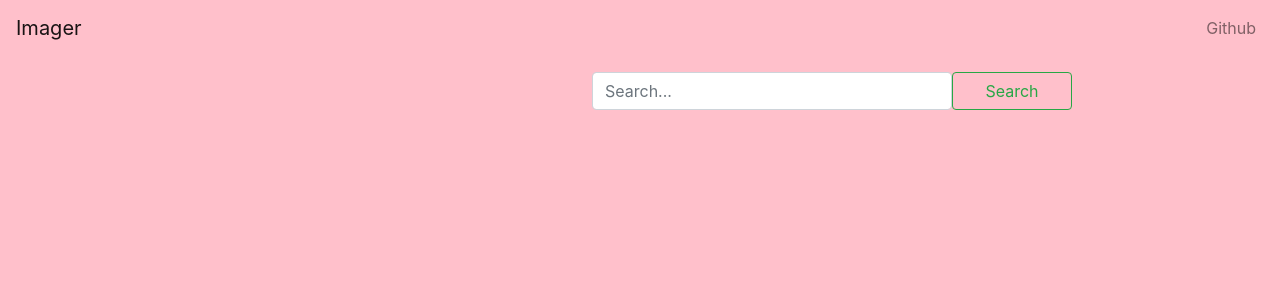
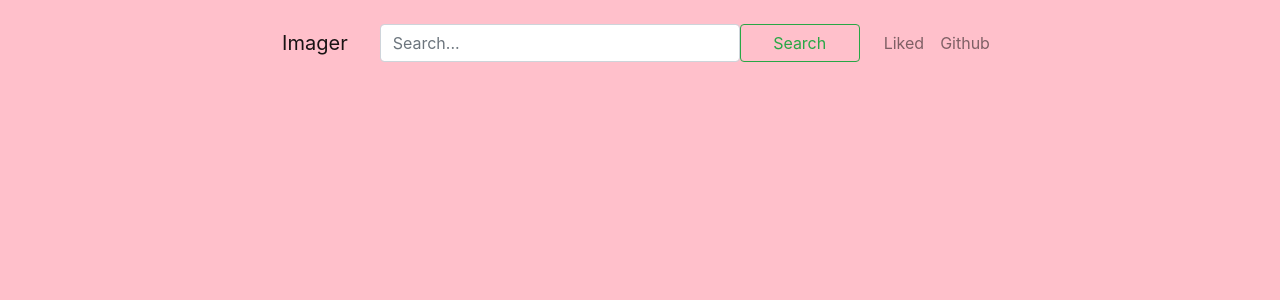
Before and after one commit to priamjain/Imager, a React (Create React App) app in the folder client/: page / in a window 1280 px wide. Shown: the top 300 px of the page. Built offline with nearby package versions, Linux system fonts and the light colour scheme.

Commit message:
liked navbar implemented

```diff
--- a/client/public/index.html
+++ b/client/public/index.html
@@ -3,6 +3,7 @@
   <head>
     <meta charset="utf-8" />
     <title>Imager</title>
+    <link rel="stylesheet" href="https://use.fontawesome.com/releases/v5.7.2/css/all.css" integrity="sha384-fnmOCqbTlWIlj8LyTjo7mOUStjsKC4pOpQbqyi7RrhN7udi9RwhKkMHpvLbHG9Sr" crossorigin="anonymous">
   </head>
   <body>
     <noscript>You need to enable JavaScript to run this app.</noscript>
--- a/client/src/App.js
+++ b/client/src/App.js
@@ -1,21 +1,40 @@
-import React,{useState} from 'react';
+import React from 'react';
 import './App.css';
 import Header from './Components/Header/Header'
 import Main from './Components/Main/Main'
-import MyList from './Components/MyList/MyList'
 import 'bootstrap/dist/css/bootstrap.min.css'
-function App() {
-	const [liked, setLiked] = useState([]);
-	const addToLiked = (id)=>setLiked((prev) => [...prev,id])
-  return (
-    <div className="App">
-      <Header></Header>
-      <div className='d-flex flex-row justify-content-around'>
-      	<MyList liked={liked}></MyList>
-        <Main addToLiked={addToLiked}></Main>
-       </div>
-    </div>
-  );
+class App extends React.Component {
+	constructor(props) {
+		super(props)
+
+		this.state = {
+			searchResults:{},
+			liked :[],
+			isLoading:false,
+			currentPage:'search'
+		}
+	}
+
+	updateState = (key,value)=>{
+		this.setState((prev)=>{
+			if(prev.key !== value)
+				return({
+					isLoading: false,
+					[key]:value,
+				})
+		})
+		console.log(this.state)
+	}
+	addToLiked = (id)=>this.setState((prev) => ({liked:[...prev.liked,id]}))
+	render(){
+		return (
+			<div className="App">
+				<Header updateState={this.updateState} isLoading={this.state.isLoading}></Header>
+
+				<Main currentPage={this.state.currentPage} addToLiked={this.addToLiked} searchResults={this.state.searchResults} liked={this.state.liked}></Main>
+			</div>
+			);
+	}
 }
 
 export default App;
--- a/client/src/Components/Header/Header.js
+++ b/client/src/Components/Header/Header.js
@@ -1,17 +1,32 @@
 import React from 'react'
 import {Navbar,Nav} from 'react-bootstrap'
-var Header = ()=> {
+import Searchbar from '../Searchbar/Searchbar'
+var Header = (props)=> {
 	return (
-		<div id="header">
-			<Navbar bg="transparent" expand="lg">
-				<Navbar.Brand>Imager</Navbar.Brand>
-				<Navbar.Toggle className="Toggle" area-control="navbar"></Navbar.Toggle>
-				<Navbar.Collapse id="navbar">
-					<Nav className="ml-auto">
-						<Nav.Link href="https://github.com/priamjain">Github</Nav.Link>
-					</Nav>
-				</Navbar.Collapse>
+		<div id="header" className="container ">
+
+			<Navbar bg="transparent" expand="md"  className='flex-row justify-content-center'>
+				<Navbar.Brand className='order-1'>Imager</Navbar.Brand>
+				<Nav className='order-last order-md-2'>
+					<Searchbar updateState={props.updateState} isLoading={props.isLoading}></Searchbar>
+				</Nav>
+				<Nav className='order-2 order-md-3 flex-row'>
+					<Nav.Link
+					className='mr-sm-3 mr-md-0'
+					href="/Liked"
+					onClick={
+						(e)=>{
+							e.preventDefault();
+							props.updateState('currentPage','liked')
+						}
+					}>
+					Liked
+					</Nav.Link>
+					<Nav.Link  href="https://github.com/priamjain">Github</Nav.Link>
+
+				</Nav>
 			</Navbar>
+
 		</div>
 	)
 }
--- a/client/src/Components/Main/Main.js
+++ b/client/src/Components/Main/Main.js
@@ -1,38 +1,32 @@
 import React from 'react'
-import Searchbar from '../Searchbar/Searchbar.js'
 import ImageList from '../ImageList/ImageList'
 import {Spinner} from 'react-bootstrap'
-class Main extends React.Component {
-	constructor(props) {
-		super(props)
+import MyList from '../MyList/MyList'
+function Main(props){
+		const content =() =>{
+			if(props.isLoading){
+				return(
+					<Spinner animation='border'></Spinner>
+					)
+			}
+			else{
+				switch (props.currentPage) {
+					case 'liked':
+						return(
+							<MyList liked={props.liked}></MyList>
+							)
 
-		this.state = {
-			 randomImage:"",
-			 searchResults:{},
-			 isLoading:false
+					default:
+						return(<ImageList addToLiked={props.addToLiked} images={props.searchResults.results}></ImageList>
+							);
+				}
+			}
 		}
-	}
-
-	updateState = (key,value)=>{
-		this.setState((prev)=>{
-			if(prev.key !== value)
-				return({
-					isLoading:!prev.isLoading,
-					[key]:value,
-				})
-		})
-		console.log(this.state.searchResults)
-	}
-
-	render(){
 		return (
 			<div id="main" className="d-flex flex-column align-items-center">
-				<Searchbar updateState={this.updateState} isLoading={this.state.isLoading}></Searchbar>
-				{this.state.isLoading?<Spinner animation='border'></Spinner>
-				:<ImageList addToLiked={this.props.addToLiked} images={this.state.searchResults.results}></ImageList>}
+				{content()}
 			</div>
 		)
-	}
 }
 
 export default Main;
--- a/client/src/Components/Searchbar/Searchbar.js
+++ b/client/src/Components/Searchbar/Searchbar.js
@@ -18,10 +18,11 @@ function Searchbar(props) {
 		})
 		.then(data=>data.json())
 		.then((data)=>props.updateState("searchResults",data))
+		.then((data)=>props.updateState("currentPage",'search'))
 		.catch((err)=>console.log(err))
 	}
 	return (
-		<div className="d-flex flex-row justify-content-center p-3">
+		<div className="d-none d-flex flex-row justify-content-center p-3">
 			<Form inline style={{width:'30em'}} onSubmit={handleSubmit}>
 				<FormControl type="text" placeholder="Search..." className="w-75" onChange={(e)=>setsearchText(e.target.value)} value={searchText}></FormControl>
 				<Button type="submit" variant="outline-success" className="w-25">Search</Button>
```
